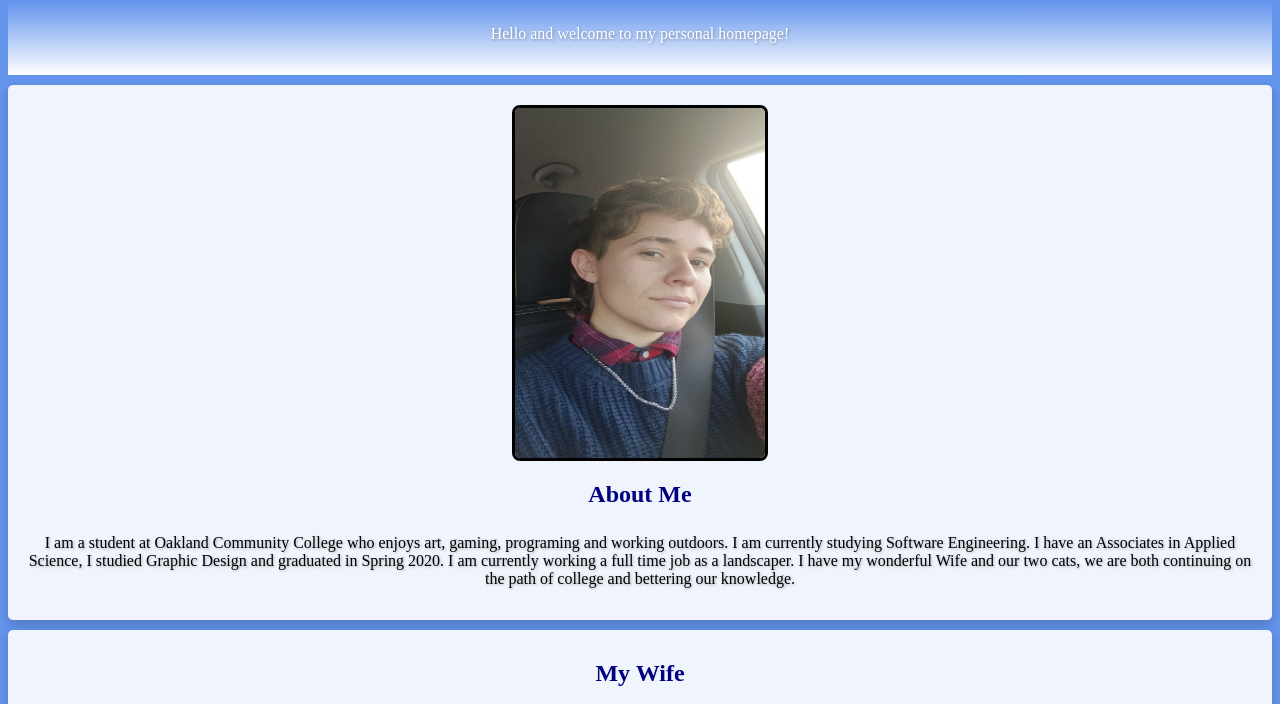
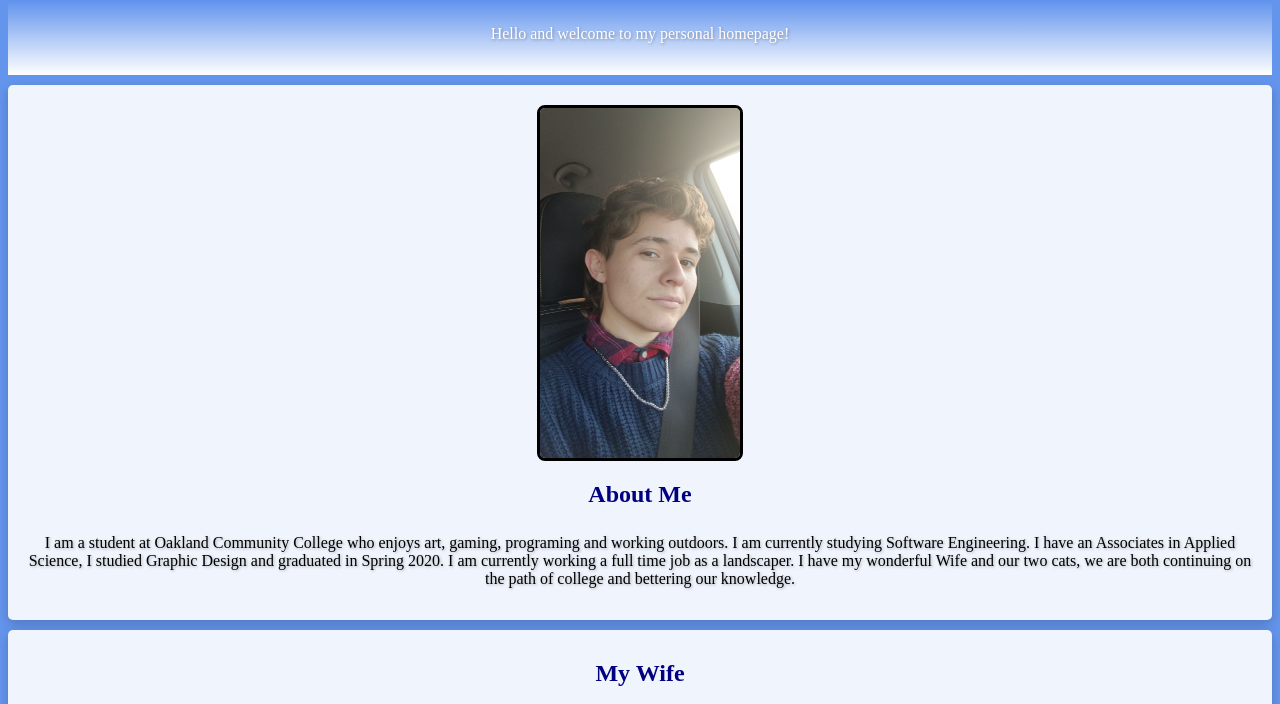
Before and after one commit to CheywebberS247/CheywebberS247.github.io, a plain HTML site: page index.html in a window 1280 px wide. Shown: the part 79-783 px from the top of the page. Drawn offline with Linux system fonts and the light colour scheme; no server answers.

Commit message:
Update index.html

```diff
--- a/index.html
+++ b/index.html
@@ -15,7 +15,7 @@
 </header>
 <div class="container">
 <section>
-    <img src="Snapchat-381344561.jpg" alt="Profilepic" width="250px" height="350px">
+    <img src="Snapchat-381344561.jpg" alt="Profilepic" width="200px" height="350px">
     <h2>About Me</h2>
     <p>I am a student at Oakland Community College who enjoys art, gaming, programing and working outdoors. I am currently studying Software Engineering. I have an Associates in Applied Science, I studied Graphic Design and graduated in Spring 2020. I am currently working a full time job as a landscaper. I have my wonderful Wife and our two cats, we are both continuing on the path of college and bettering our knowledge.</p>
 </section>
```
